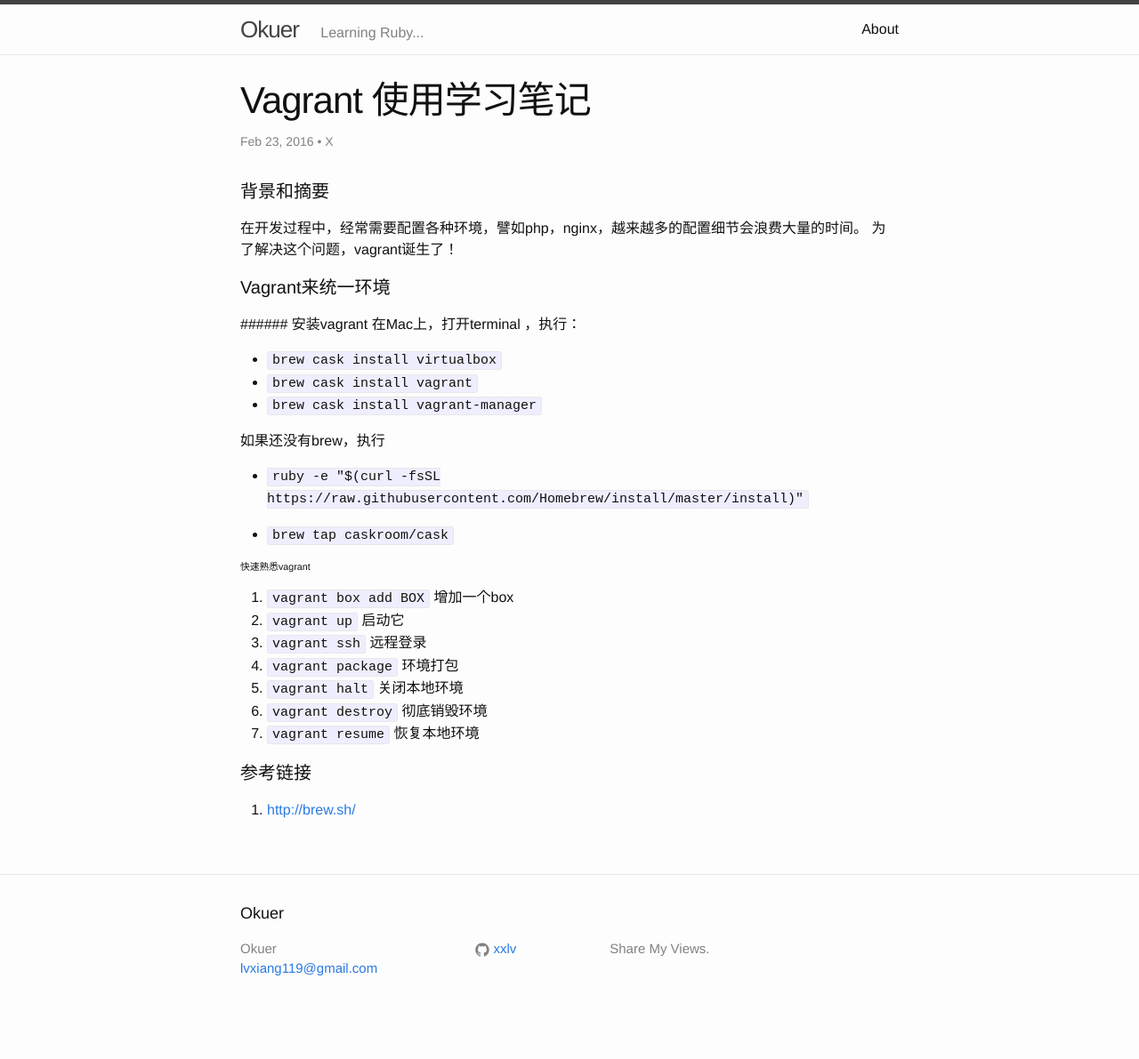
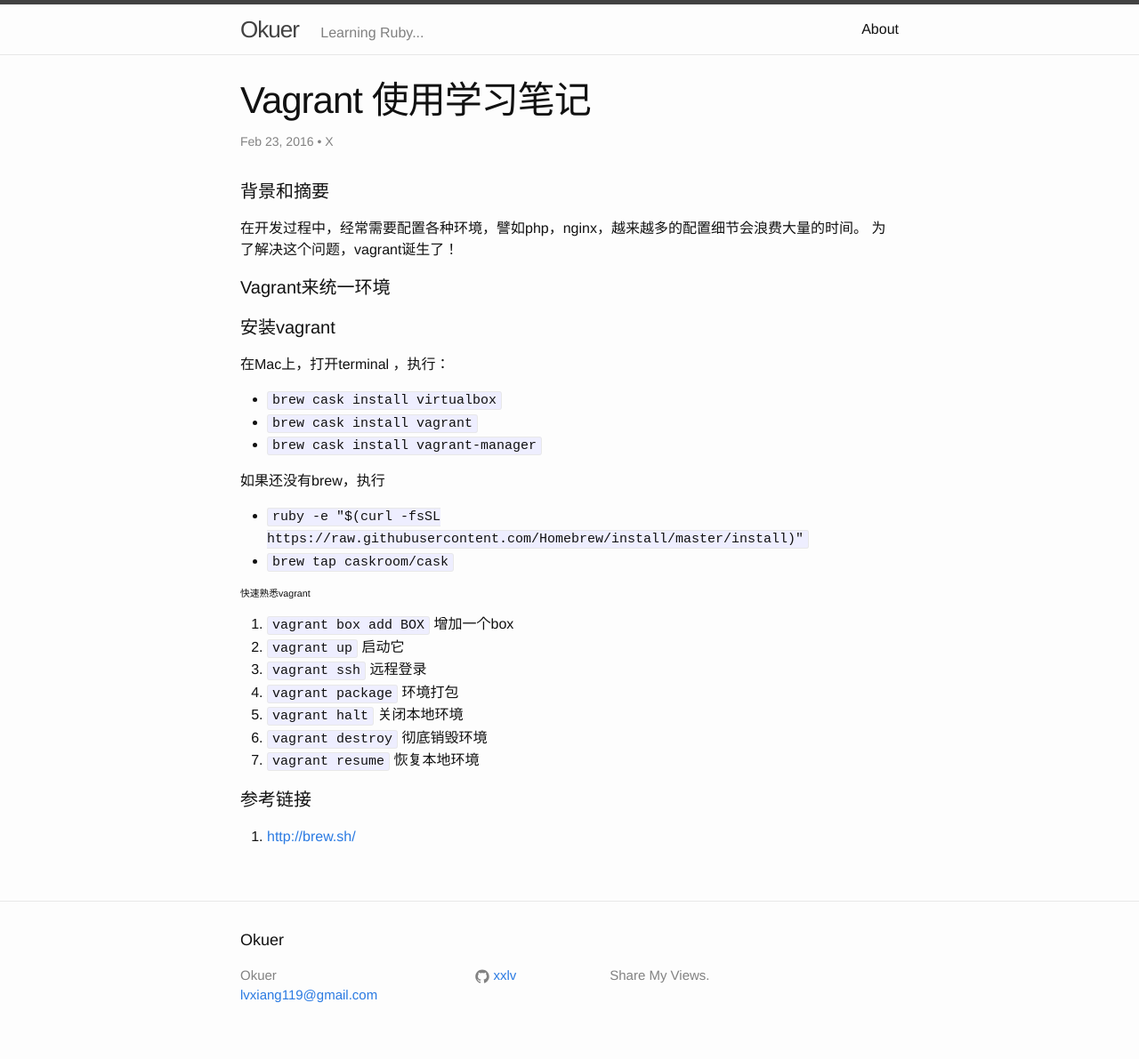
Before and after one commit to xxlv/okuer, a Jekyll site: the page built from _posts/2016/2016-02-23-vagrant.md, in a window 1280 px wide. Shown: the whole page at 89% size. Built offline with Jekyll 4.4.1, drawn with Linux system fonts in a browser that asks for light colours; comment, search, counter and statistics services are not loaded; before the commit the page ends 1161 px from its top, so only the background shows below that.

```diff
--- a/_posts/2016/2016-02-23-vagrant.md
+++ b/_posts/2016/2016-02-23-vagrant.md
@@ -13,7 +13,8 @@ categories:
 为了解决这个问题，vagrant诞生了！
 
 #### Vagrant来统一环境
- ###### 安装vagrant
+####  安装vagrant
+
  在Mac上，打开terminal ，执行：
  - `brew cask install virtualbox`
  - `brew cask install vagrant`
@@ -21,7 +22,6 @@ categories:
 
 如果还没有brew，执行
 -  `ruby -e "$(curl -fsSL https://raw.githubusercontent.com/Homebrew/install/master/install)"`
-
 - `brew tap caskroom/cask`
 
 ###### 快速熟悉vagrant
```
